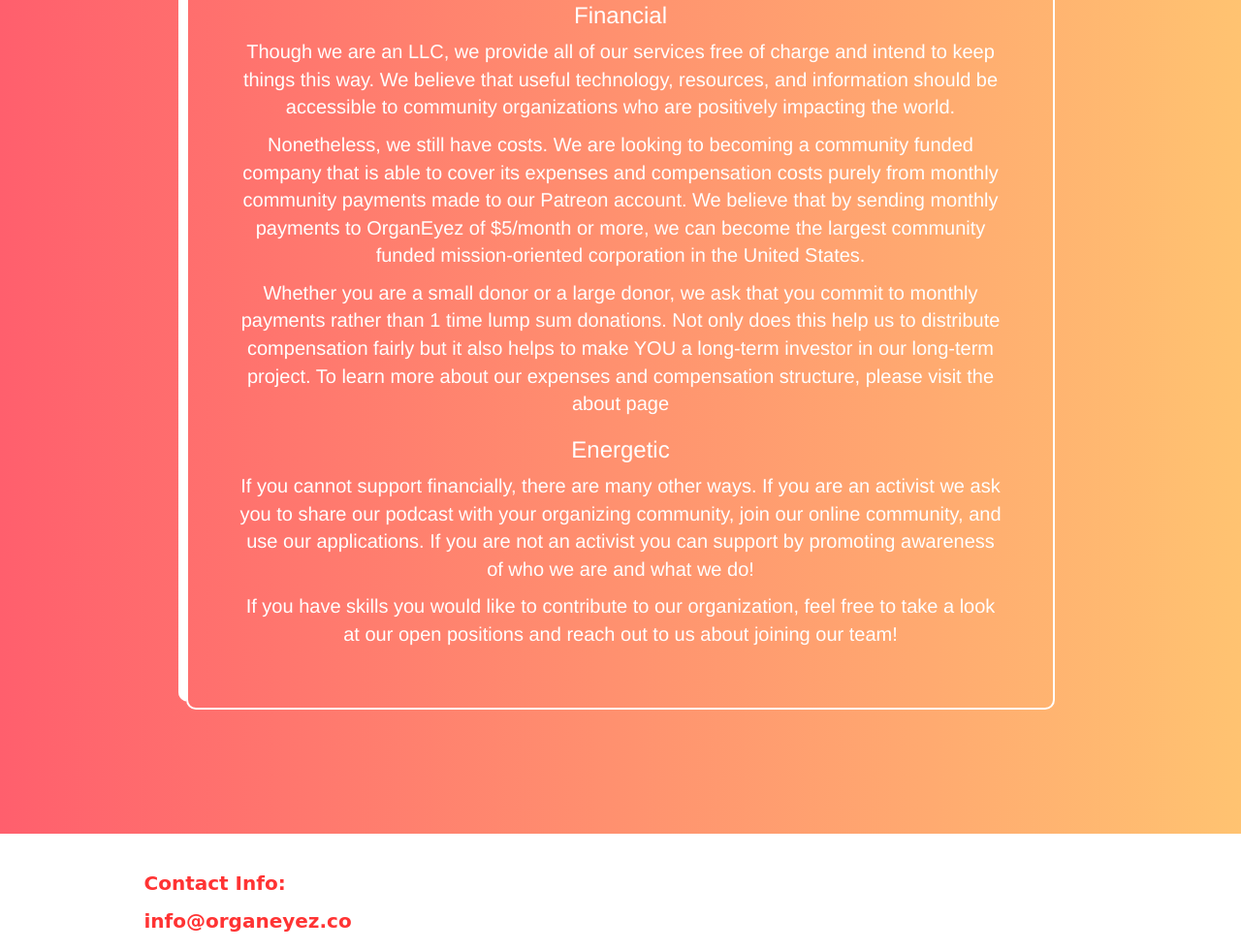
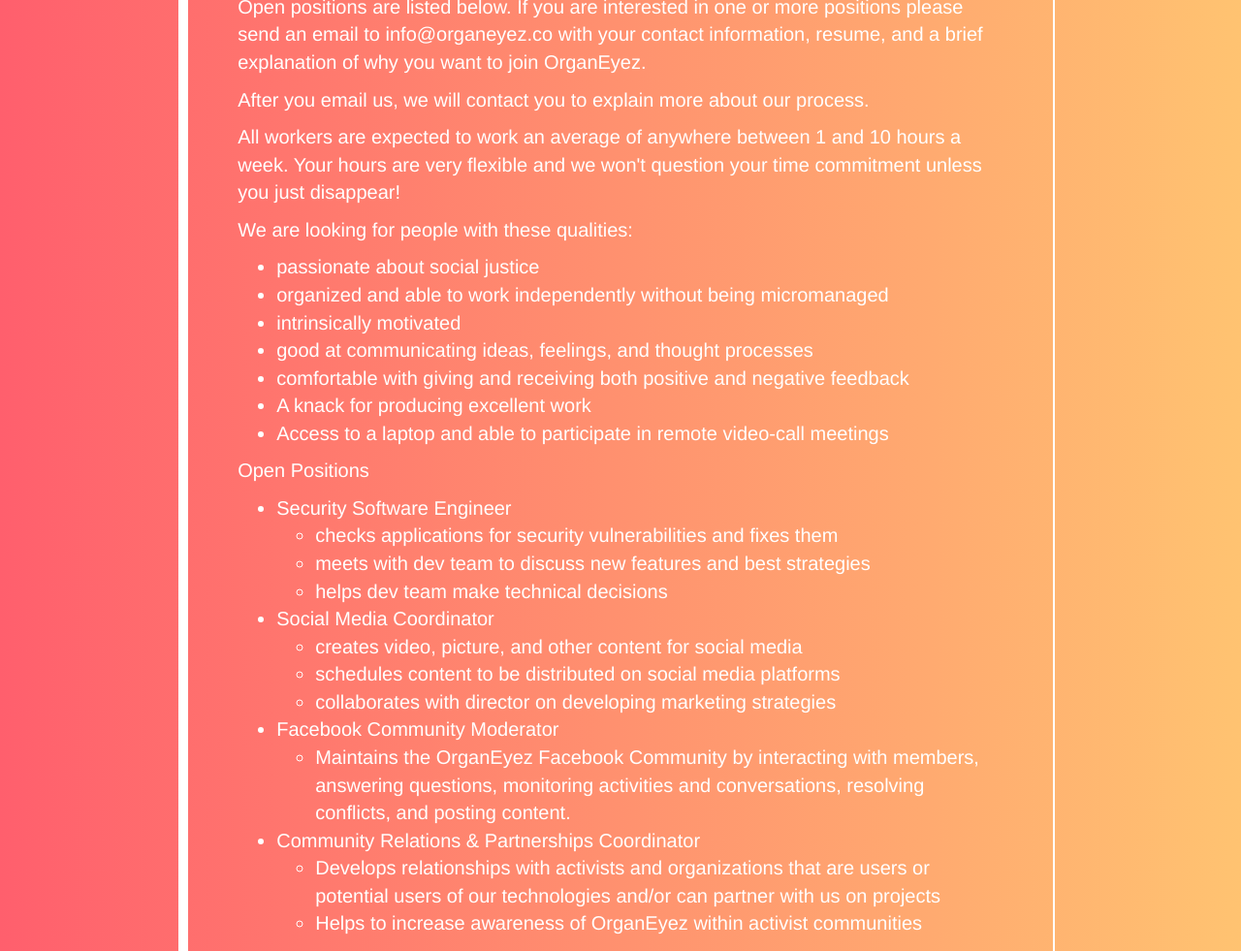
Before and after one commit to cosmosiris/organeyez-brand-website, a plain HTML site: page openings.html in a window 1280 px wide. Shown: the part 299-1280 px from the top of the page at 97% size. Drawn offline with nearby package versions, Linux system fonts and the light colour scheme; a web font is replaced by a local one.

Commit message:
Update openings page with 4 openings

```diff
--- a/css/styles.css
+++ b/css/styles.css
@@ -213,8 +213,8 @@
   font-size: 20px;
 }
 
-/*SUPPORT US*/
-#support-container{
+/*SUPPORT US && OPENINGS*/
+#support-container, #openings-container{
   margin: 0 auto;
   border: 2px solid white;
   width: 70%;
@@ -226,14 +226,18 @@
   font-size: 30px;
 }
 
-#support-heading {
+#support-heading, #openings-heading {
   font-size: 30px ;
 }
 
-.support-description{
+.support-description, .openings-description, #openings-list{
   font-size: 20px;
 }
 
 .support-description a{
   color: white;
 }
+
+#openings-list, .openings-description{
+  text-align: left;
+}
--- a/openings.html
+++ b/openings.html
@@ -49,15 +49,45 @@
 
 
 <!-- SUPPORT US-->
-  <div id="support-container">
-    <p id="support-heading">How Can You Support?</p>
-    <h3>Financial</h3>
-    <p class="support-description">Though we are an LLC, we provide all of our services free of charge and intend to keep things this way. We believe that useful technology, resources, and information should be accessible to community organizations who are positively impacting the world.</p>
-    <p class="support-description">Nonetheless, we still have costs. We are looking to becoming a community funded company that is able to cover its expenses and compensation costs purely from monthly community payments made to our Patreon account. We believe that by sending monthly payments to OrganEyez of $5/month or more, we can become the largest community funded mission-oriented corporation in the United States.</p>
-    <p class="support-description">Whether you are a small donor or a large donor, we ask that you commit to monthly payments rather than 1 time lump sum donations. Not only does this help us to distribute compensation fairly but it also helps to make YOU a long-term investor in our long-term project. To learn more about our expenses and compensation structure, please visit the <a href="http://organeyez.co/about" target="_blank">about</a> page</p>
-    <h3>Energetic</h3>
-    <p class="support-description">If you cannot support financially, there are many other ways. If you are an activist we ask you to share our podcast with your organizing community, join our online community, and use our applications. If you are not an activist you can support by promoting awareness of who we are and what we do!</p>
-    <p class="support-description">If you have skills you would like to contribute to our organization, feel free to take a look at our open positions and reach out to us about joining our team!</p>
+  <div id="openings-container">
+    <p id="openings-heading">Open Positions</p>
+    <p class="openings-description">Open positions are listed below. If you are interested in one or more positions please send an email to info@organeyez.co with your contact information, resume, and a brief explanation of why you want to join OrganEyez.</p>
+    <p class="openings-description">After you email us, we will contact you to explain more about our process. </p>
+    <p class="openings-description">All workers are expected to work an average of anywhere between 1 and 10 hours a week. Your hours are very flexible and we won't question your time commitment unless you just disappear!</p>
+    <p class="openings-description">We are looking for people with these qualities:</p>
+    <ul id="openings-list">
+      <li>passionate about social justice</li>
+      <li>organized and able to work independently without being micromanaged</li>
+      <li>intrinsically motivated</li>
+      <li>good at communicating ideas, feelings, and thought processes</li>
+      <li>comfortable with giving and receiving both positive and negative feedback</li>
+      <li>A knack for producing excellent work</li>
+      <li>Access to a laptop and able to participate in remote video-call meetings</li>
+    </ul>
+    <p class="openings-description">Open Positions</p>
+    <ul id="openings-list">
+      <li>Security Software Engineer</li>
+      <ul>
+        <li>checks applications for security vulnerabilities and fixes them</li>
+        <li>meets with dev team to discuss new features and best strategies</li>
+        <li>helps dev team make technical decisions</li>
+      </ul>
+      <li>Social Media Coordinator</li>
+      <ul>
+        <li>creates video, picture, and other content for social media</li>
+        <li>schedules content to be distributed on social media platforms</li>
+        <li>collaborates with director on developing marketing strategies</li>
+      </ul>
+      <li>Facebook Community Moderator</li>
+      <ul>
+        <li>Maintains the OrganEyez Facebook Community by interacting with members, answering questions, monitoring activities and conversations, resolving conflicts, and posting content.</li>
+      </ul>
+      <li>Community Relations & Partnerships Coordinator</li>
+      <ul>
+        <li>Develops relationships with activists and organizations that are users or potential users of our technologies and/or can partner with us on projects</li>
+        <li>Helps to increase awareness of OrganEyez within activist communities</li>
+      </ul>
+    </ul>
   </div>
 
 
```
Also changed, not shown: support.html (+2 -2 lines).
